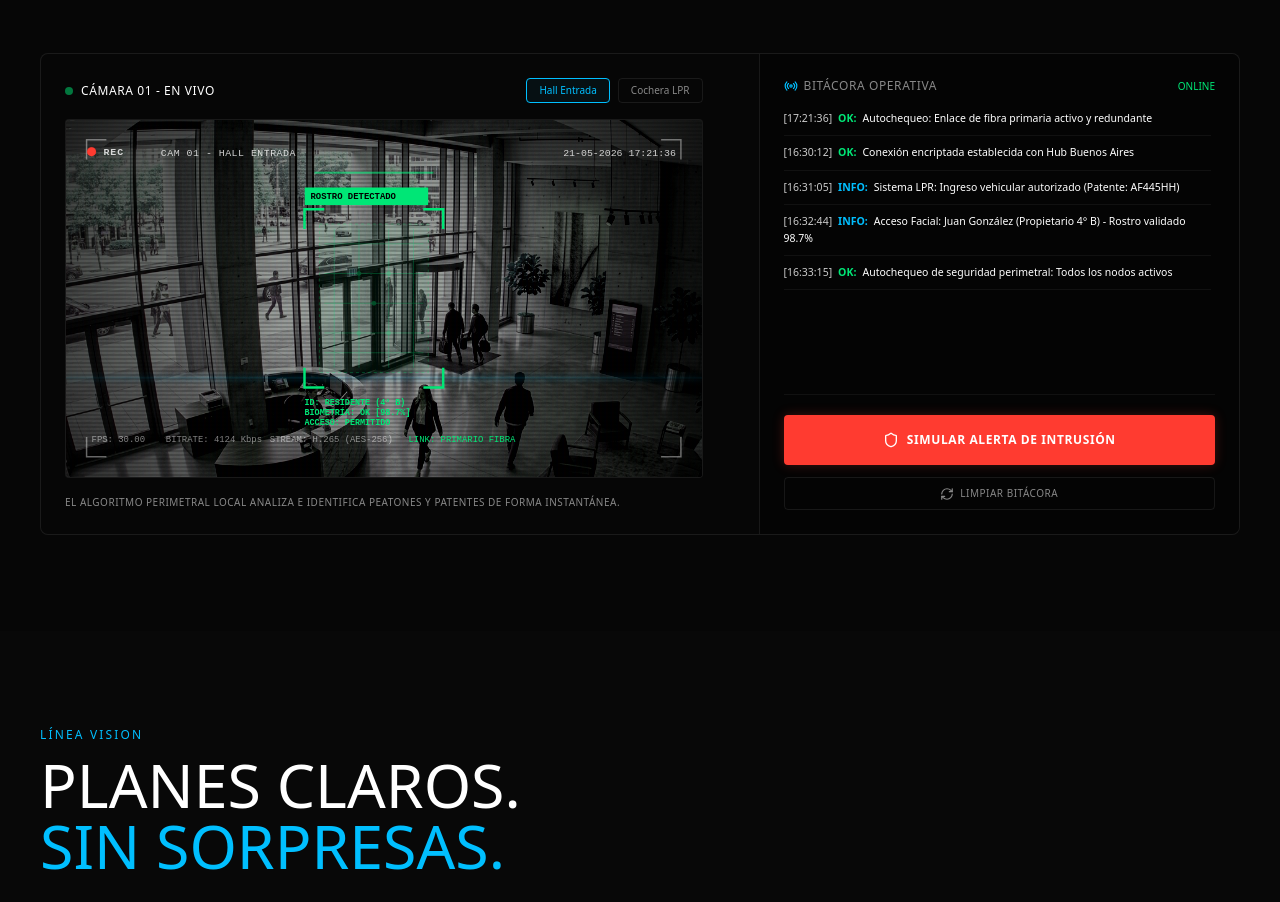
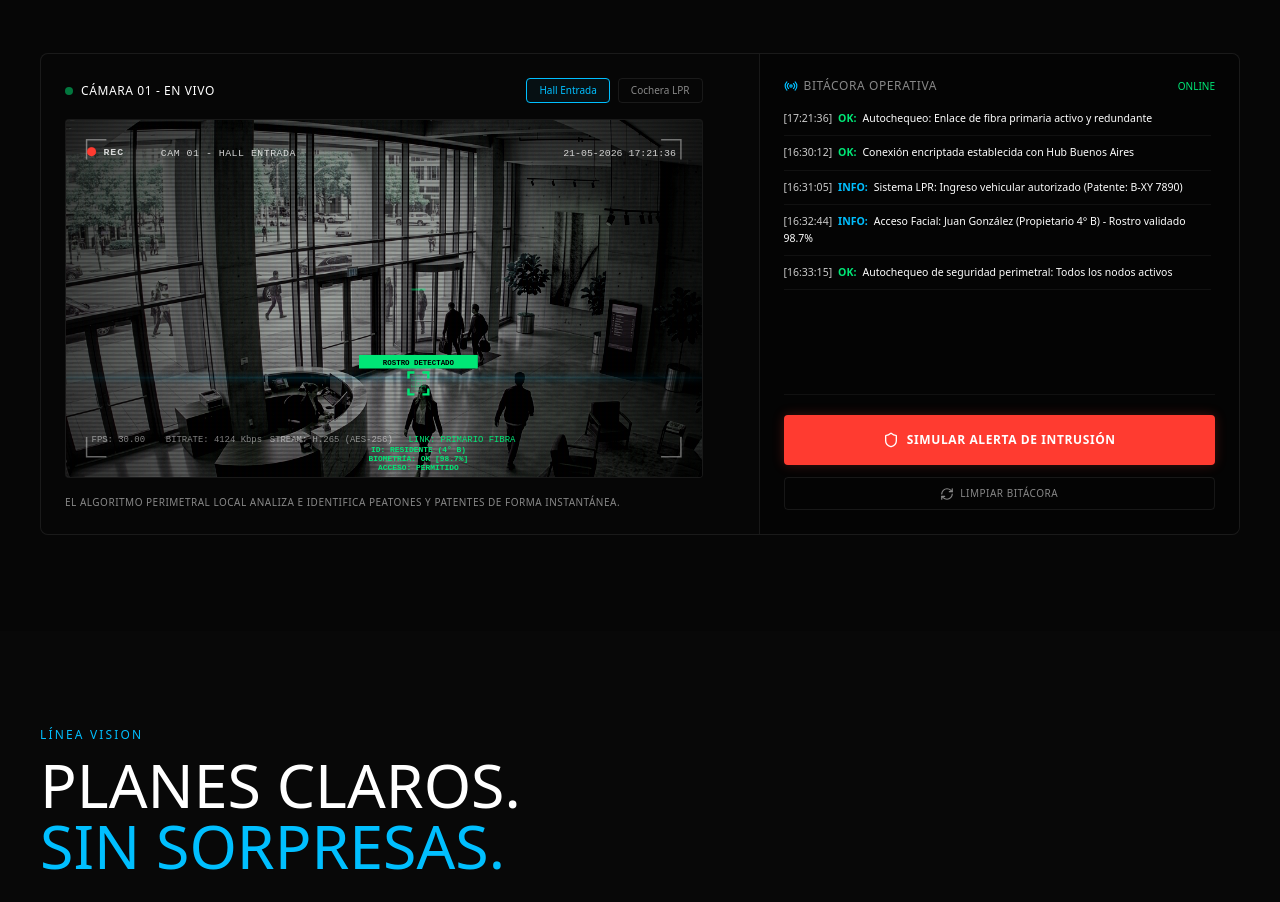
Before and after one commit to gabsvm/shomer-web, a Next.js app: page / in a window 1280 px wide. Shown: the part 7060-7962 px from the top of the page. Built offline with nearby package versions, Linux system fonts and the light colour scheme.

Commit message:
style(sandbox): calibrate SVG threat overlays and target positions on CCTV feeds

```diff
--- a/src/components/MonitoringSandbox.tsx
+++ b/src/components/MonitoringSandbox.tsx
@@ -18,7 +18,7 @@ export function MonitoringSandbox() {
   const [currentTime, setCurrentTime] = useState("");
   const [logs, setLogs] = useState<LogEvent[]>([
     { id: "1", time: "16:30:12", type: "success", message: "Conexión encriptada establecida con Hub Buenos Aires" },
-    { id: "2", time: "16:31:05", type: "info", message: "Sistema LPR: Ingreso vehicular autorizado (Patente: AF445HH)" },
+    { id: "2", time: "16:31:05", type: "info", message: "Sistema LPR: Ingreso vehicular autorizado (Patente: B-XY 7890)" },
     { id: "3", time: "16:32:44", type: "info", message: "Acceso Facial: Juan González (Propietario 4° B) - Rostro validado 98.7%" },
     { id: "4", time: "16:33:15", type: "success", message: "Autochequeo de seguridad perimetral: Todos los nodos activos" },
   ]);
@@ -216,7 +216,7 @@ export function MonitoringSandbox() {
 
                 {/* CCTV HUD Elements */}
                 {/* Blinking REC indicator */}
-                <g className="translate-x-[25px] translate-y-[32px]">
+                <g transform="translate(25, 32)">
                   <circle cx="0" cy="0" r="4.5" fill="#FF3B30" className={alarmActive ? "animate-ping" : "animate-pulse"} />
                   <circle cx="0" cy="0" r="4.5" fill="#FF3B30" />
                   <text x="12" y="3.5" fill="rgba(255,255,255,0.8)" fontSize="10" fontWeight="bold" fontFamily="monospace" letterSpacing="1">REC</text>
@@ -233,7 +233,7 @@ export function MonitoringSandbox() {
                 </text>
 
                 {/* Stream stats bottom left */}
-                <g className="translate-x-[25px] translate-y-[325px]" fontSize="9" fontFamily="monospace" fill="rgba(255,255,255,0.5)">
+                <g transform="translate(25, 325)" fontSize="9" fontFamily="monospace" fill="rgba(255,255,255,0.5)">
                   <text x="0" y="0">FPS: 30.00</text>
                   <text x="75" y="0">BITRATE: {alarmActive ? "6520" : "4124"} Kbps</text>
                   <text x="180" y="0">STREAM: H.265 (AES-256)</text>
@@ -245,50 +245,45 @@ export function MonitoringSandbox() {
                 {/* Cam 1: Lobby Entrance (Normal Mode) */}
                 {!alarmActive && activeCam === 1 && (
                   <g>
-                    {/* Face Scan Bounding Box (Centered-left on door/lobby walkway) */}
-                    <g className="translate-x-[240px] translate-y-[90px]">
+                    {/* Face Scan Bounding Box (Centered on the resident woman walking forward) */}
+                    <g transform="translate(345, 255)">
                       {/* Box corner brackets */}
-                      <path d="M 0 20 L 0 0 L 20 0" stroke="#00E676" strokeWidth="2.5" fill="none" />
-                      <path d="M 120 0 L 140 0 L 140 20" stroke="#00E676" strokeWidth="2.5" fill="none" />
-                      <path d="M 0 160 L 0 180 L 20 180" stroke="#00E676" strokeWidth="2.5" fill="none" />
-                      <path d="M 120 180 L 140 180 L 140 160" stroke="#00E676" strokeWidth="2.5" fill="none" />
+                      <path d="M 0 6 L 0 0 L 6 0" stroke="#00E676" strokeWidth="2.5" fill="none" />
+                      <path d="M 14 0 L 20 0 L 20 6" stroke="#00E676" strokeWidth="2.5" fill="none" />
+                      <path d="M 0 16 L 0 22 L 6 22" stroke="#00E676" strokeWidth="2.5" fill="none" />
+                      <path d="M 14 22 L 20 22 L 20 16" stroke="#00E676" strokeWidth="2.5" fill="none" />
 
                       {/* Solid inner border representing detected face target */}
-                      <rect x="15" y="15" width="110" height="150" fill="rgba(0, 230, 118, 0.05)" stroke="rgba(0, 230, 118, 0.25)" strokeWidth="1" strokeDasharray="3 3" />
+                      <rect x="3" y="3" width="14" height="16" fill="rgba(0, 230, 118, 0.05)" stroke="rgba(0, 230, 118, 0.25)" strokeWidth="1" strokeDasharray="3 3" />
 
                       {/* Facial recognition mesh grid */}
                       <g opacity="0.3" stroke="#00E676" strokeWidth="0.8">
-                        <line x1="30" y1="20" x2="30" y2="160" />
-                        <line x1="55" y1="20" x2="55" y2="160" />
-                        <line x1="85" y1="20" x2="85" y2="160" />
-                        <line x1="110" y1="20" x2="110" y2="160" />
+                        <line x1="7" y1="3" x2="7" y2="19" />
+                        <line x1="13" y1="3" x2="13" y2="19" />
 
-                        <line x1="20" y1="35" x2="120" y2="35" />
-                        <line x1="20" y1="65" x2="120" y2="65" />
-                        <line x1="20" y1="95" x2="120" y2="95" />
-                        <line x1="20" y1="125" x2="120" y2="125" />
-                        <line x1="20" y1="145" x2="120" y2="145" />
+                        <line x1="3" y1="8" x2="17" y2="8" />
+                        <line x1="3" y1="14" x2="17" y2="14" />
 
                         {/* Node dots */}
-                        <circle cx="55" cy="65" r="2" fill="#00E676" />
-                        <circle cx="85" cy="65" r="2" fill="#00E676" />
-                        <circle cx="70" cy="95" r="2" fill="#00E676" />
-                        <circle cx="55" cy="125" r="2" fill="#00E676" />
-                        <circle cx="85" cy="125" r="2" fill="#00E676" />
+                        <circle cx="10" cy="11" r="1" fill="#00E676" />
+                        <circle cx="7" cy="8" r="0.7" fill="#00E676" />
+                        <circle cx="13" cy="8" r="0.7" fill="#00E676" />
+                        <circle cx="7" cy="14" r="0.7" fill="#00E676" />
+                        <circle cx="13" cy="14" r="0.7" fill="#00E676" />
                       </g>
 
                       {/* Scanning horizontal laser line */}
-                      <line x1="10" y1="30" x2="130" y2="30" stroke="#00E676" strokeWidth="1.5" opacity="0.8" className="animate-bounce" style={{ animationDuration: "3s" }} />
+                      <line x1="3" y1="6" x2="17" y2="6" stroke="#00E676" strokeWidth="1.2" opacity="0.8" className="animate-bounce" style={{ animationDuration: "3.5s" }} />
 
                       {/* UI Tag Header */}
-                      <rect x="0" y="-22" width="125" height="18" fill="#00E676" rx="1" />
-                      <text x="6" y="-10" fill="black" fontSize="9" fontWeight="bold" fontFamily="monospace">ROSTRO DETECTADO</text>
+                      <rect x="-50" y="-18" width="120" height="14" fill="#00E676" rx="1" />
+                      <text x="10" y="-8" textAnchor="middle" fill="black" fontSize="7.5" fontWeight="bold" fontFamily="monospace">ROSTRO DETECTADO</text>
 
                       {/* Sub-label info */}
-                      <g fontSize="8.5" fontFamily="monospace" fill="#00E676" fontWeight="bold" className="translate-y-[198px]">
-                        <text x="0" y="0" fill="#00E676">ID: RESIDENTE (4° B)</text>
-                        <text x="0" y="10" fill="#00E676">BIOMETRÍA: OK [98.7%]</text>
-                        <text x="0" y="20" fill="#00E676">ACCESO: PERMITIDO</text>
+                      <g fontSize="8" fontFamily="monospace" fill="#00E676" fontWeight="bold" transform="translate(0, 80)">
+                        <text x="10" y="0" textAnchor="middle" fill="#00E676">ID: RESIDENTE (4° B)</text>
+                        <text x="10" y="9" textAnchor="middle" fill="#00E676">BIOMETRÍA: OK [98.7%]</text>
+                        <text x="10" y="18" textAnchor="middle" fill="#00E676">ACCESO: PERMITIDO</text>
                       </g>
                     </g>
                   </g>
@@ -298,34 +293,34 @@ export function MonitoringSandbox() {
                 {!alarmActive && activeCam === 2 && (
                   <g>
                     {/* Vehicle Scan Bounding Box (Positioned as a car entering driveway) */}
-                    <g className="translate-x-[150px] translate-y-[110px]">
+                    <g transform="translate(230, 160)">
                       {/* Vehicle detection border */}
-                      <rect x="0" y="0" width="340" height="170" fill="rgba(0, 191, 255, 0.03)" stroke="#00BFFF" strokeWidth="1.5" strokeDasharray="4 4" />
+                      <rect x="0" y="0" width="390" height="175" fill="rgba(0, 191, 255, 0.03)" stroke="#00BFFF" strokeWidth="1.5" strokeDasharray="4 4" />
 
                       {/* Box corner brackets */}
                       <path d="M 0 15 L 0 0 L 15 0" stroke="#00BFFF" strokeWidth="2.5" fill="none" />
-                      <path d="M 325 0 L 340 0 L 340 15" stroke="#00BFFF" strokeWidth="2.5" fill="none" />
-                      <path d="M 0 155 L 0 170 L 15 170" stroke="#00BFFF" strokeWidth="2.5" fill="none" />
-                      <path d="M 325 170 L 340 170 L 340 155" stroke="#00BFFF" strokeWidth="2.5" fill="none" />
+                      <path d="M 375 0 L 390 0 L 390 15" stroke="#00BFFF" strokeWidth="2.5" fill="none" />
+                      <path d="M 0 160 L 0 175 L 15 175" stroke="#00BFFF" strokeWidth="2.5" fill="none" />
+                      <path d="M 375 175 L 390 175 L 390 160" stroke="#00BFFF" strokeWidth="2.5" fill="none" />
 
                       <rect x="0" y="-20" width="135" height="16" fill="#00BFFF" rx="1" />
                       <text x="6" y="-9" fill="black" fontSize="9" fontWeight="bold" fontFamily="monospace">VEHÍCULO IDENTIFICADO</text>
 
-                      {/* License Plate Recognition Box */}
-                      <g className="translate-x-[120px] translate-y-[100px]">
-                        <rect x="0" y="0" width="100" height="30" fill="rgba(0, 230, 118, 0.1)" stroke="#00E676" strokeWidth="2" />
-                        <rect x="0" y="-14" width="70" height="12" fill="#00E676" rx="1" />
-                        <text x="4" y="-5" fill="black" fontSize="7.5" fontWeight="bold" fontFamily="monospace">LPR ACTIVE</text>
-                        <text x="50" y="20" textAnchor="middle" fill="#00E676" fontSize="13" fontWeight="bold" fontFamily="monospace" letterSpacing="1">AF 445 HH</text>
+                      {/* License Plate Recognition Box (Aligned perfectly with B-XY 7890 plate) */}
+                      <g transform="translate(16, 110)">
+                        <rect x="0" y="0" width="50" height="22" fill="rgba(0, 230, 118, 0.1)" stroke="#00E676" strokeWidth="1.5" />
+                        <rect x="0" y="-10" width="45" height="9" fill="#00E676" rx="0.5" />
+                        <text x="4" y="-3" fill="black" fontSize="6.5" fontWeight="bold" fontFamily="monospace">LPR ACTIVE</text>
+                        <text x="25" y="15.5" textAnchor="middle" fill="#00E676" fontSize="9.5" fontWeight="bold" fontFamily="monospace" letterSpacing="0.5">B-XY 7890</text>
                       </g>
 
                       {/* Zoom detail frame in top-right */}
-                      <g className="translate-x-[215px] translate-y-[15px]">
+                      <g transform="translate(270, 15)">
                         <rect x="0" y="0" width="110" height="60" fill="rgba(0, 0, 0, 0.75)" stroke="#00BFFF" strokeWidth="1" />
                         <line x1="0" y1="14" x2="110" y2="14" stroke="#00BFFF" strokeWidth="0.8" />
                         <text x="6" y="10" fill="#00BFFF" fontSize="7" fontWeight="bold" fontFamily="monospace">LPR ZOOM ANALYTICS</text>
 
-                        <text x="6" y="26" fill="rgba(255,255,255,0.8)" fontSize="7.5" fontFamily="monospace">PATENTE: AF445HH</text>
+                        <text x="6" y="26" fill="rgba(255,255,255,0.8)" fontSize="7.5" fontFamily="monospace">PATENTE: B-XY 7890</text>
                         <text x="6" y="37" fill="rgba(255,255,255,0.8)" fontSize="7.5" fontFamily="monospace">REGISTRO: AUTORIZADO</text>
                         <text x="6" y="48" fill="#00E676" fontSize="7.5" fontWeight="bold" fontFamily="monospace">PORTÓN: ABRIENDO...</text>
                       </g>
@@ -341,47 +336,47 @@ export function MonitoringSandbox() {
                     <rect x="250" y="231" width="140" height="16" fill="#FF3B30" rx="1" />
                     <text x="320" y="242" textAnchor="middle" fill="white" fontSize="8" fontWeight="bold" fontFamily="monospace" letterSpacing="0.5">LÍNEA PERIMETRAL VIOLADA</text>
 
-                    {/* Threat Target 1 (Merodeador en primer plano) */}
-                    <g className="translate-x-[110px] translate-y-[80px]">
-                      <rect x="0" y="0" width="130" height="210" fill="none" stroke="#FF3B30" strokeWidth="2.5" />
+                    {/* Threat Target 1 (Merodeador en primer plano - Aligned with pedestrian on far left) */}
+                    <g transform="translate(72, 150)">
+                      <rect x="0" y="0" width="30" height="80" fill="none" stroke="#FF3B30" strokeWidth="2.5" />
 
                       {/* Warning brackets */}
-                      <path d="M -8 -8 L 12 -8 M -8 -8 L -8 12" stroke="#FF3B30" strokeWidth="3" fill="none" />
-                      <path d="M 138 -8 L 118 -8 M 138 -8 L 138 12" stroke="#FF3B30" strokeWidth="3" fill="none" />
-                      <path d="M -8 218 L 12 218 M -8 218 L -8 198" stroke="#FF3B30" strokeWidth="3" fill="none" />
-                      <path d="M 138 218 L 118 218 M 138 218 L 138 198" stroke="#FF3B30" strokeWidth="3" fill="none" />
+                      <path d="M -6 -6 L 8 -6 M -6 -6 L -6 8" stroke="#FF3B30" strokeWidth="3" fill="none" />
+                      <path d="M 36 -6 L 22 -6 M 36 -6 L 36 8" stroke="#FF3B30" strokeWidth="3" fill="none" />
+                      <path d="M -6 86 L 8 86 M -6 86 L -6 72" stroke="#FF3B30" strokeWidth="3" fill="none" />
+                      <path d="M 36 86 L 22 86 M 36 86 L 36 72" stroke="#FF3B30" strokeWidth="3" fill="none" />
 
-                      <rect x="0" y="-20" width="130" height="18" fill="#FF3B30" rx="1" />
-                      <text x="6" y="-8" fill="white" fontSize="8" fontWeight="bold" fontFamily="monospace" letterSpacing="0.2">CRÍTICO: OBJETO NO IDENTIFICADO</text>
+                      <rect x="-55" y="-18" width="140" height="14" fill="#FF3B30" rx="1" />
+                      <text x="15" y="-8" textAnchor="middle" fill="white" fontSize="7.5" fontWeight="bold" fontFamily="monospace" letterSpacing="0.2">CRÍTICO: OBJETO NO IDENTIFICADO</text>
 
                       {/* Aim reticle overlay */}
-                      <circle cx="65" cy="80" r="14" fill="none" stroke="#FF3B30" strokeWidth="1" strokeDasharray="3 2" />
-                      <line x1="65" y1="55" x2="65" y2="105" stroke="#FF3B30" strokeWidth="0.8" opacity="0.7" />
-                      <line x1="40" y1="80" x2="90" y2="80" stroke="#FF3B30" strokeWidth="0.8" opacity="0.7" />
+                      <circle cx="15" cy="40" r="10" fill="none" stroke="#FF3B30" strokeWidth="1" strokeDasharray="3 2" />
+                      <line x1="15" y1="15" x2="15" y2="65" stroke="#FF3B30" strokeWidth="0.8" opacity="0.7" />
+                      <line x1="0" y1="40" x2="30" y2="40" stroke="#FF3B30" strokeWidth="0.8" opacity="0.7" />
 
                       {/* Text info label */}
-                      <g fontSize="8" fontFamily="monospace" fill="#FF3B30" fontWeight="bold" className="translate-y-[225px]">
-                        <text x="0" y="0">TIPO: MERODEADOR</text>
-                        <text x="0" y="9">TIEMPO PERMANENCIA: 14s</text>
-                        <text x="0" y="18" fill="#FF3B30" className="animate-pulse">DISUASIÓN AUDIBLE ACTIVADA</text>
+                      <g fontSize="8" fontFamily="monospace" fill="#FF3B30" fontWeight="bold" transform="translate(0, 87)">
+                        <text x="15" y="0" textAnchor="middle">TIPO: MERODEADOR</text>
+                        <text x="15" y="9" textAnchor="middle">TIEMPO PERMANENCIA: 14s</text>
+                        <text x="15" y="18" textAnchor="middle" fill="#FF3B30" className="animate-pulse">DISUASIÓN AUDIBLE ACTIVADA</text>
                       </g>
                     </g>
 
-                    {/* Threat Target 2 (Segundo intruso / Punto perimetral trasero) */}
-                    <g className="translate-x-[420px] translate-y-[110px]">
-                      <rect x="0" y="0" width="100" height="170" fill="rgba(255, 59, 48, 0.05)" stroke="#FF3B30" strokeWidth="1.5" />
+                    {/* Threat Target 2 (Segundo intruso - Aligned with man walking in foreground right) */}
+                    <g transform="translate(435, 245)">
+                      <rect x="0" y="0" width="30" height="100" fill="rgba(255, 59, 48, 0.05)" stroke="#FF3B30" strokeWidth="1.5" />
 
-                      <rect x="0" y="-18" width="100" height="15" fill="#FF3B30" rx="1" />
-                      <text x="5" y="-8" fill="white" fontSize="7.5" fontWeight="bold" fontFamily="monospace">PRESENCIA ANÓMALA 02</text>
+                      <rect x="-40" y="-15" width="110" height="12" fill="#FF3B30" rx="1" />
+                      <text x="15" y="-6" textAnchor="middle" fill="white" fontSize="7" fontWeight="bold" fontFamily="monospace">PRESENCIA ANÓMALA 02</text>
 
-                      <g fontSize="8" fontFamily="monospace" fill="#FF3B30" fontWeight="bold" className="translate-y-[185px]">
-                        <text x="0" y="0">SEGUIMIENTO ACTIVO</text>
-                        <text x="0" y="9">COBERTURA VIRTUAL: 100%</text>
+                      <g fontSize="8" fontFamily="monospace" fill="#FF3B30" fontWeight="bold" transform="translate(0, 107)">
+                        <text x="15" y="0" textAnchor="middle">SEGUIMIENTO ACTIVO</text>
+                        <text x="15" y="9" textAnchor="middle">COBERTURA VIRTUAL: 100%</text>
                       </g>
                     </g>
 
                     {/* Warning overlay top center */}
-                    <g className="translate-x-[320px] translate-y-[70px]">
+                    <g transform="translate(320, 70)">
                       <rect x="-130" y="-15" width="260" height="24" fill="rgba(0,0,0,0.85)" stroke="#FF3B30" strokeWidth="1" />
                       <text x="0" y="1" textAnchor="middle" fill="#FF3B30" fontSize="9.5" fontWeight="bold" fontFamily="monospace" className="animate-pulse">
                         ALTAVOZ DISUASIVO SHOMER ACTIVO
```
